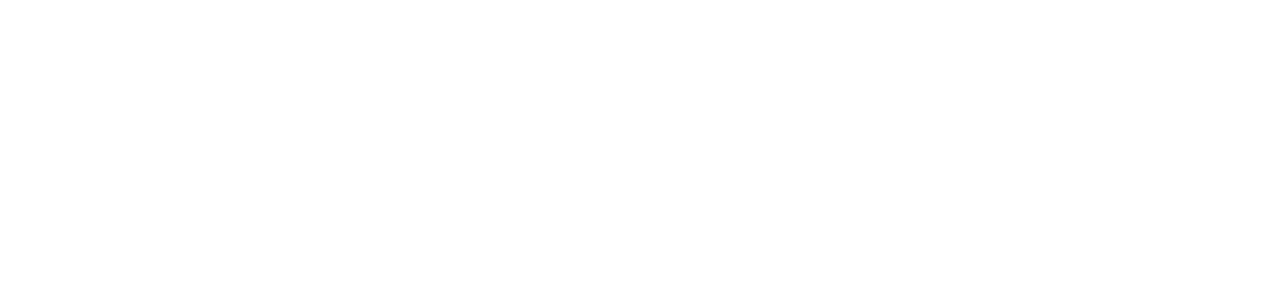
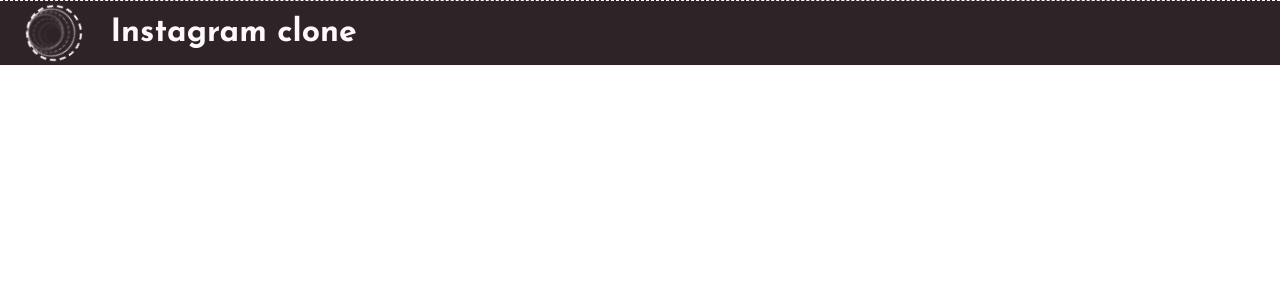
Before and after one commit to mickaelchoidev/Instagram-clone, a React (Create React App) app: page / in a window 1280 px wide. Shown: the top 300 px of the page. Built offline with nearby package versions, Linux system fonts and the light colour scheme.

Commit message:
header + logo

```diff
--- a/public/index.html
+++ b/public/index.html
@@ -10,6 +10,13 @@
       content="Web site created using create-react-app"
     />
     <link rel="apple-touch-icon" href="%PUBLIC_URL%/logo192.png" />
+    <!--
+      Google Fonts
+    -->
+    <link
+      href="https://fonts.googleapis.com/css2?family=Josefin+Sans:wght@300;400;700&family=Montserrat:wght@300;400;600&display=swap"
+      rel="stylesheet"
+    />
     <!--
       manifest.json provides metadata used when your web app is installed on a
       user's mobile device or desktop. See https://developers.google.com/web/fundamentals/web-app-manifest/
--- a/src/App.css
+++ b/src/App.css
@@ -1,38 +1,29 @@
-.App {
-  text-align: center;
+* {
+  margin: 0;
 }
 
-.App-logo {
-  height: 40vmin;
-  pointer-events: none;
+.App {
+  background-color: #fff9fb;
+  font-family: "Montserrat", sans-serif;
+  color: #0a0a0a;
 }
 
-@media (prefers-reduced-motion: no-preference) {
-  .App-logo {
-    animation: App-logo-spin infinite 20s linear;
-  }
+.App__header {
+  background-color: #2e2428;
+  border-top: 1px dashed #fff9fb;
+  border-bottom: 1px solid #fff9fb;
+  padding: 0 2vw;
 }
 
-.App-header {
-  background-color: #282c34;
-  min-height: 100vh;
+.Header__logo {
   display: flex;
-  flex-direction: column;
   align-items: center;
-  justify-content: center;
-  font-size: calc(10px + 2vmin);
-  color: white;
 }
 
-.App-link {
-  color: #61dafb;
+.Header__title {
+  font-family: "Josefin Sans", sans-serif;
+  font-size: 2rem;
+  font-weight: 600;
+  color: #fff9fb;
+  padding: 1rem;
 }
-
-@keyframes App-logo-spin {
-  from {
-    transform: rotate(0deg);
-  }
-  to {
-    transform: rotate(360deg);
-  }
-}
--- a/src/App.js
+++ b/src/App.js
@@ -1,9 +1,20 @@
 import React from "react";
+
+import Logo from "./components/Logo";
 
 import "./App.css";
 
 function App() {
-  return <div className="App"></div>;
+  return (
+    <div className="App">
+      <header className="App__header">
+        <div className="Header__logo">
+          <Logo />
+          <div className="Header__title">Instagram clone</div>
+        </div>
+      </header>
+    </div>
+  );
 }
 
 export default App;
--- /dev/null
+++ b/src/components/Logo.css
@@ -0,0 +1,78 @@
+.Logo {
+  margin-right: 1vw;
+}
+
+.Navbar-ball {
+  border-radius: 50%;
+}
+.ball1 {
+  width: 52px;
+  height: 52px;
+  border: 2px dashed rgba(255, 249, 251, 1);
+  animation: opacity-circle 2s ease-in-out 0.1s both,
+    rotate 4.5s cubic-bezier(0.7, 0.1, 0.3, 1.05) infinite alternate-reverse;
+}
+.ball2 {
+  width: 46px;
+  height: 46px;
+  border: 1px solid rgba(255, 249, 251, 0.85);
+  animation: opacity-circle 2s ease-in-out 0.2s both,
+    rotate 4s cubic-bezier(0.7, 0.1, 0.3, 1.05) infinite alternate-reverse;
+}
+.ball3 {
+  width: 40px;
+  height: 40px;
+  border: 1px dashed rgba(255, 249, 251, 0.6);
+  animation: opacity-circle 2s ease-in-out 0.3s both,
+    rotate 3.5s cubic-bezier(0.7, 0.1, 0.3, 1.05) infinite alternate-reverse;
+}
+.ball4 {
+  width: 34px;
+  height: 34px;
+  border: 1px solid rgba(255, 249, 251, 0.45);
+  animation: opacity-circle 2s ease-in-out 0.4s both,
+    rotate 3s cubic-bezier(0.7, 0.1, 0.3, 1.05) infinite alternate-reverse;
+}
+.ball5 {
+  width: 28px;
+  height: 28px;
+  border: 1px dashed rgba(255, 249, 251, 0.3);
+  animation: opacity-circle 2s ease-in-out 0.5s both,
+    rotate 2.5s cubic-bezier(0.7, 0.1, 0.3, 1.05) infinite alternate-reverse;
+}
+.ball6 {
+  width: 22px;
+  height: 22px;
+  border: 1px solid rgba(255, 249, 251, 0.15);
+  animation: opacity-circle 2s ease-in-out 0.6s both,
+    rotate 2s cubic-bezier(0.7, 0.1, 0.3, 1.05) infinite alternate-reverse;
+}
+.ball7 {
+  width: 16px;
+  height: 16px;
+  border: 1px dashed rgba(255, 249, 251, 0.1);
+  animation: opacity-circle 2s ease-in-out 0.7s both,
+    rotate 1s cubic-bezier(0.7, 0.1, 0.3, 1.05) infinite alternate-reverse;
+}
+
+/* KEYFRAMES */
+
+@keyframes opacity-circle {
+  from {
+    opacity: 0;
+  }
+  to {
+    opacity: 100%;
+  }
+}
+
+@keyframes rotate {
+  from {
+    transform-origin: center;
+    transform: rotate(0deg);
+  }
+  to {
+    transform-origin: center;
+    transform: rotate(360deg);
+  }
+}
--- /dev/null
+++ b/src/components/Logo.js
@@ -0,0 +1,24 @@
+import React from "react";
+import "./Logo.css";
+
+const Logo = () => {
+  return (
+    <div className="Logo">
+      <div class="Navbar-ball ball1">
+        <div class="Navbar-ball ball2">
+          <div class="Navbar-ball ball3">
+            <div class="Navbar-ball ball4">
+              <div class="Navbar-ball ball5">
+                <div class="Navbar-ball ball6">
+                  <div class="Navbar-ball ball7"></div>
+                </div>
+              </div>
+            </div>
+          </div>
+        </div>
+      </div>
+    </div>
+  );
+};
+
+export default Logo;
```
